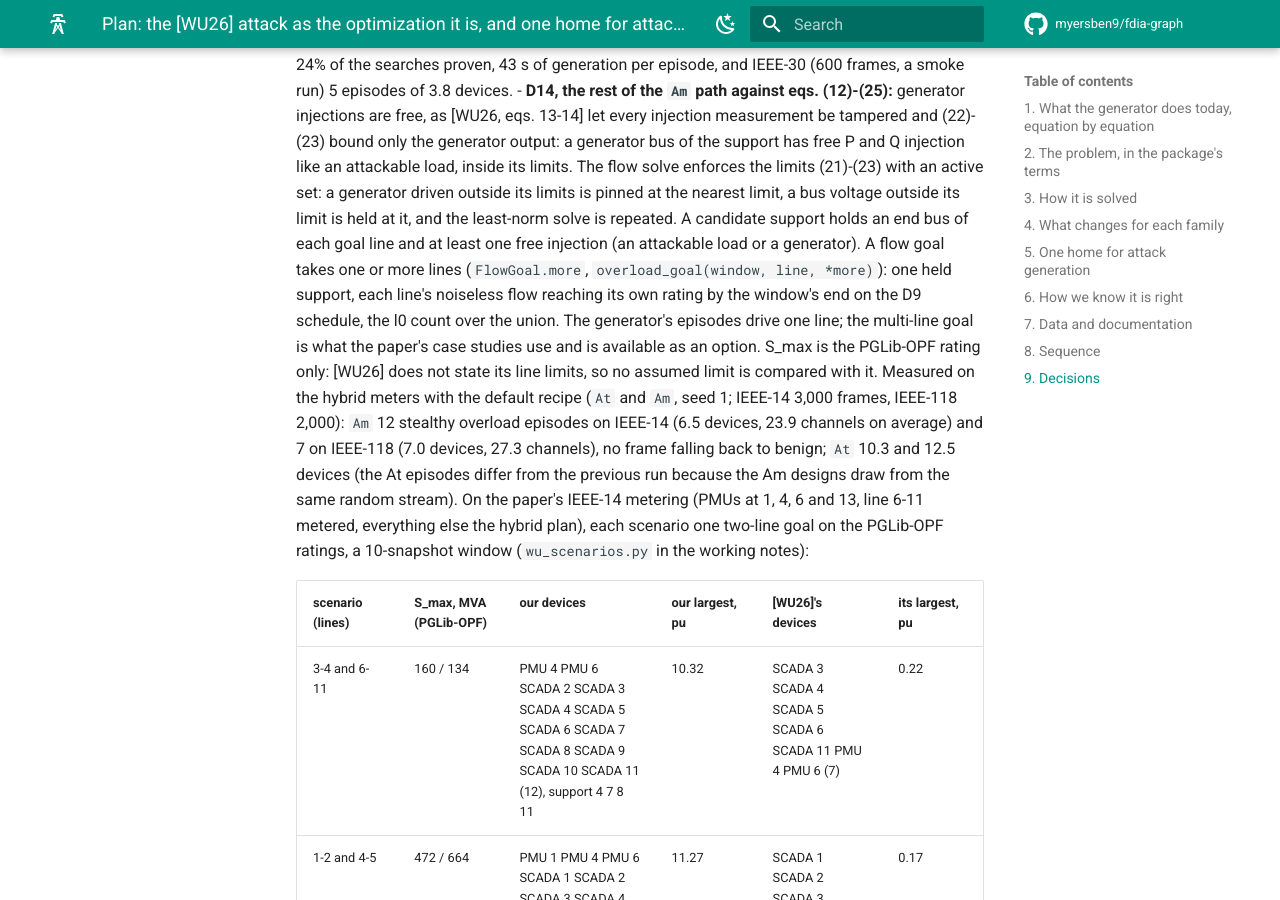
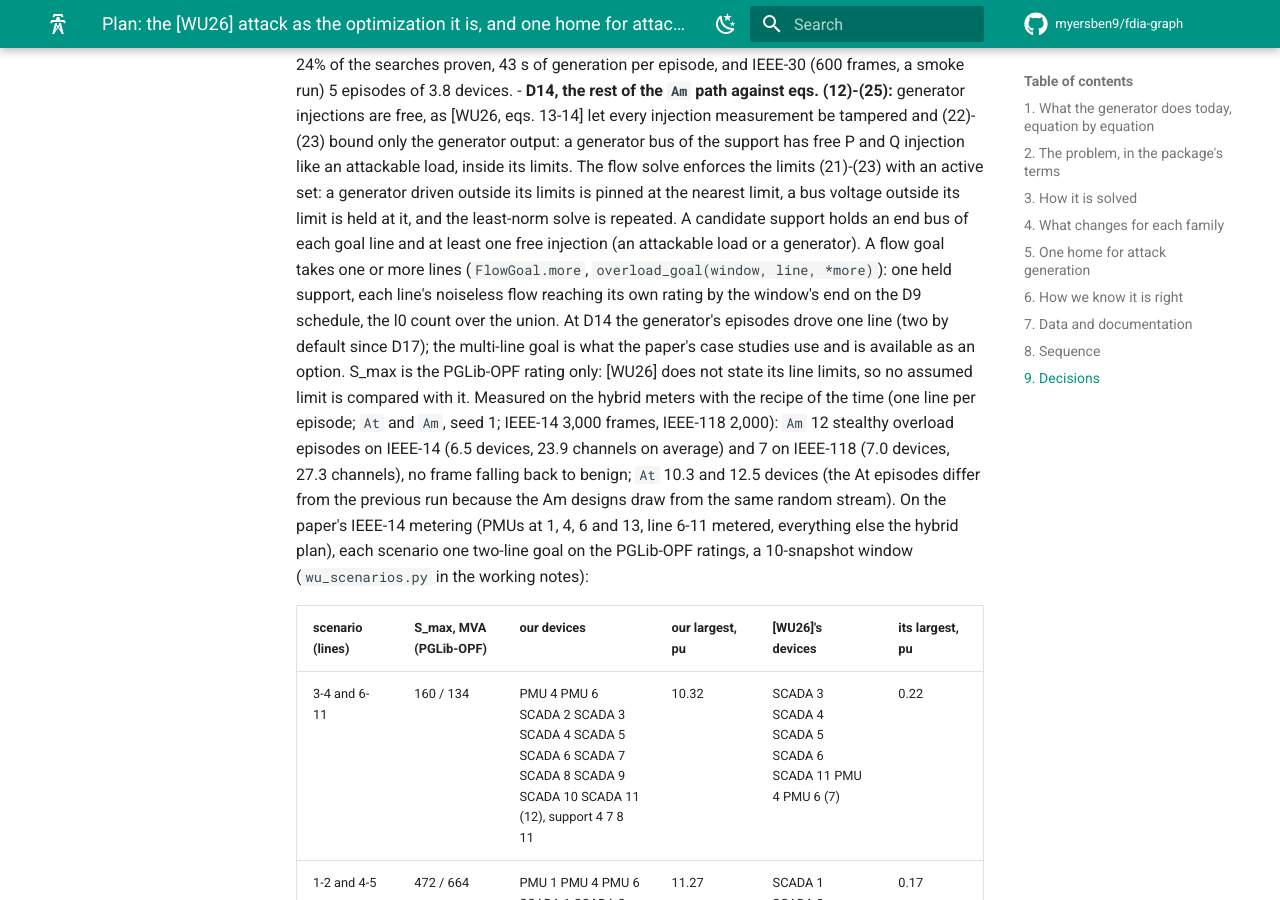
Before and after one commit to myersben9/fdia-graph, an MkDocs documentation site: the page built from docs/plans/WU_MSFDIA_PLAN.md, in a window 1280 px wide and 900 px high, scrolled down 11915 px. Built offline with MkDocs 1.6.1 and Material for MkDocs 9.7.7, drawn with Linux system fonts in a browser that asks for light colours; comment, search, counter and statistics services are not loaded; the version menu is left out; some of the changed text lies outside the part shown.

Commit message:
Changelog and plan: date the single-line Am measurements

```diff
--- a/docs/plans/WU_MSFDIA_PLAN.md
+++ b/docs/plans/WU_MSFDIA_PLAN.md
@@ -306,7 +306,7 @@
   channels included). The rest of eqs. (12)-(25) is kept: (13)-(20) by construction, currents
   included; the limits (21)-(23); the goal (24)-(25) with the D9 schedule on the noiseless reading.
   `At`, which is not [WU26]'s attack, keeps its rated-accuracy bound: a sub-noise ramp is what `At`
-  is. `stealth_scale` is `At`'s alone. Measured with the default recipe (`At` and `Am`, seed 1; IEEE-14 3,000 frames, IEEE-118 2,000), IEEE-14: `Am` 12 stealthy overload episodes on the hybrid meters (6.7 devices, 23.6 channels on average) and 14 on the v0.8.3 meters (5.6 devices), against 0 under the bound; 0 frames fell back to benign instead of 720; `At`, still bounded, 10.3 devices on the hybrid meters and 8.5 on the v0.8.3 ones; IEEE-118: `Am` 7 stealthy overload episodes on the hybrid meters (7.3 devices, 23.7 channels on average) and 8 on the v0.8.3 meters (4.4 devices), against 3 under the bound; 0 frames fell back to benign instead of 220; `At`, still bounded, 11.7 devices on the hybrid meters and 8.8 on the v0.8.3 ones. The comparison with the paper's case studies and the audit of the rest of the `Am` path are D14.
+  is. `stealth_scale` is `At`'s alone. Measured with the recipe of the time (one line per episode; `At` and `Am`, seed 1; IEEE-14 3,000 frames, IEEE-118 2,000), IEEE-14: `Am` 12 stealthy overload episodes on the hybrid meters (6.7 devices, 23.6 channels on average) and 14 on the v0.8.3 meters (5.6 devices), against 0 under the bound; 0 frames fell back to benign instead of 720; `At`, still bounded, 10.3 devices on the hybrid meters and 8.5 on the v0.8.3 ones; IEEE-118: `Am` 7 stealthy overload episodes on the hybrid meters (7.3 devices, 23.7 channels on average) and 8 on the v0.8.3 meters (4.4 devices), against 3 under the bound; 0 frames fell back to benign instead of 220; `At`, still bounded, 11.7 devices on the hybrid meters and 8.8 on the v0.8.3 ones. The comparison with the paper's case studies and the audit of the rest of the `Am` path are D14.
 - **D12, `meter_model` is its own knob:** a field of the meter plan (`models.MeterSettings`, passed
   as `generate_timeline(redundancy=...)` beside the coverage fractions, so the entry point takes no
   new parameter); new generation defaults to `"hybrid"`; the v0.8.3 recipe (the frozen test
@@ -380,9 +380,9 @@
   each goal line and at least one free injection (an attackable load or a generator). A flow goal
   takes one or more lines (`FlowGoal.more`, `overload_goal(window, line, *more)`): one held support,
   each line's noiseless flow reaching its own rating by the window's end on the D9 schedule, the l0
-  count over the union. The generator's episodes drive one line; the multi-line goal is what the
+  count over the union. At D14 the generator's episodes drove one line (two by default since D17); the multi-line goal is what the
   paper's case studies use and is available as an option. S_max is the PGLib-OPF rating only:
-  [WU26] does not state its line limits, so no assumed limit is compared with it. Measured on the hybrid meters with the default recipe (`At` and `Am`, seed 1; IEEE-14 3,000 frames, IEEE-118 2,000): `Am` 12 stealthy overload episodes on IEEE-14 (6.5 devices, 23.9 channels on average) and 7 on IEEE-118 (7.0 devices, 27.3 channels), no frame falling back to benign; `At` 10.3 and 12.5 devices (the At episodes differ from the previous run because the Am designs draw from the same random stream). On the paper's IEEE-14 metering (PMUs at 1, 4, 6 and 13, line 6-11 metered, everything else
+  [WU26] does not state its line limits, so no assumed limit is compared with it. Measured on the hybrid meters with the recipe of the time (one line per episode; `At` and `Am`, seed 1; IEEE-14 3,000 frames, IEEE-118 2,000): `Am` 12 stealthy overload episodes on IEEE-14 (6.5 devices, 23.9 channels on average) and 7 on IEEE-118 (7.0 devices, 27.3 channels), no frame falling back to benign; `At` 10.3 and 12.5 devices (the At episodes differ from the previous run because the Am designs draw from the same random stream). On the paper's IEEE-14 metering (PMUs at 1, 4, 6 and 13, line 6-11 metered, everything else
   the hybrid plan), each scenario one two-line goal on the PGLib-OPF ratings, a 10-snapshot window
   (`wu_scenarios.py` in the working notes):
 
@@ -421,4 +421,4 @@
   `meter_model` defaults to `"hybrid"` and the v0.8.3 recipe pins `"v083"` through the meter plan,
   `redundancy={"meter_model": "v083"}` (D12). The estimators may add [WU26, eq. (3)]'s pseudo voltage phasors at the far ends of the
   PMU-metered branches (`pmu_pseudo`, off by default), weighted by their propagated variance.
-  Measured with `WLS` on the test split, same seed and pool, only the meter model changed (IEEE-14 3,000 frames, IEEE-118 2,000): benign angle MAE with an angle at every voltmeter 0.0097 and 0.0105 degrees, with angles at the PMUs only 0.0113 and 0.0118 (17% and 12% higher), and with the eq. (3) pseudo-measurements added 0.0113 and 0.0096 (level with PMUs only on IEEE-14, 18% lower on IEEE-118); on `At` records 0.063, 0.079 and 0.075 degrees on IEEE-14 and 0.0103, 0.0125 and 0.0120 on IEEE-118. The two meter models draw different noise and different episodes, so the attacked rows compare different attacks. Measured with the default recipe (`At` and `Am`, seed 1; IEEE-14 3,000 frames, IEEE-118 2,000), IEEE-14: `Am` 12 stealthy overload episodes on the hybrid meters (6.7 devices, 23.6 channels on average) and 14 on the v0.8.3 meters (5.6 devices), against 0 under the bound; 0 frames fell back to benign instead of 720; `At`, still bounded, 10.3 devices on the hybrid meters and 8.5 on the v0.8.3 ones; IEEE-118: `Am` 7 stealthy overload episodes on the hybrid meters (7.3 devices, 23.7 channels on average) and 8 on the v0.8.3 meters (4.4 devices), against 3 under the bound; 0 frames fell back to benign instead of 220; `At`, still bounded, 11.7 devices on the hybrid meters and 8.8 on the v0.8.3 ones. (D11 applies.)
+  Measured with `WLS` on the test split, same seed and pool, only the meter model changed (IEEE-14 3,000 frames, IEEE-118 2,000): benign angle MAE with an angle at every voltmeter 0.0097 and 0.0105 degrees, with angles at the PMUs only 0.0113 and 0.0118 (17% and 12% higher), and with the eq. (3) pseudo-measurements added 0.0113 and 0.0096 (level with PMUs only on IEEE-14, 18% lower on IEEE-118); on `At` records 0.063, 0.079 and 0.075 degrees on IEEE-14 and 0.0103, 0.0125 and 0.0120 on IEEE-118. The two meter models draw different noise and different episodes, so the attacked rows compare different attacks. Measured with the recipe of the time (one line per episode; `At` and `Am`, seed 1; IEEE-14 3,000 frames, IEEE-118 2,000), IEEE-14: `Am` 12 stealthy overload episodes on the hybrid meters (6.7 devices, 23.6 channels on average) and 14 on the v0.8.3 meters (5.6 devices), against 0 under the bound; 0 frames fell back to benign instead of 720; `At`, still bounded, 10.3 devices on the hybrid meters and 8.5 on the v0.8.3 ones; IEEE-118: `Am` 7 stealthy overload episodes on the hybrid meters (7.3 devices, 23.7 channels on average) and 8 on the v0.8.3 meters (4.4 devices), against 3 under the bound; 0 frames fell back to benign instead of 220; `At`, still bounded, 11.7 devices on the hybrid meters and 8.8 on the v0.8.3 ones. (D11 applies.)
```
Also changed, not shown: CHANGELOG.md (+3 -3 lines).
